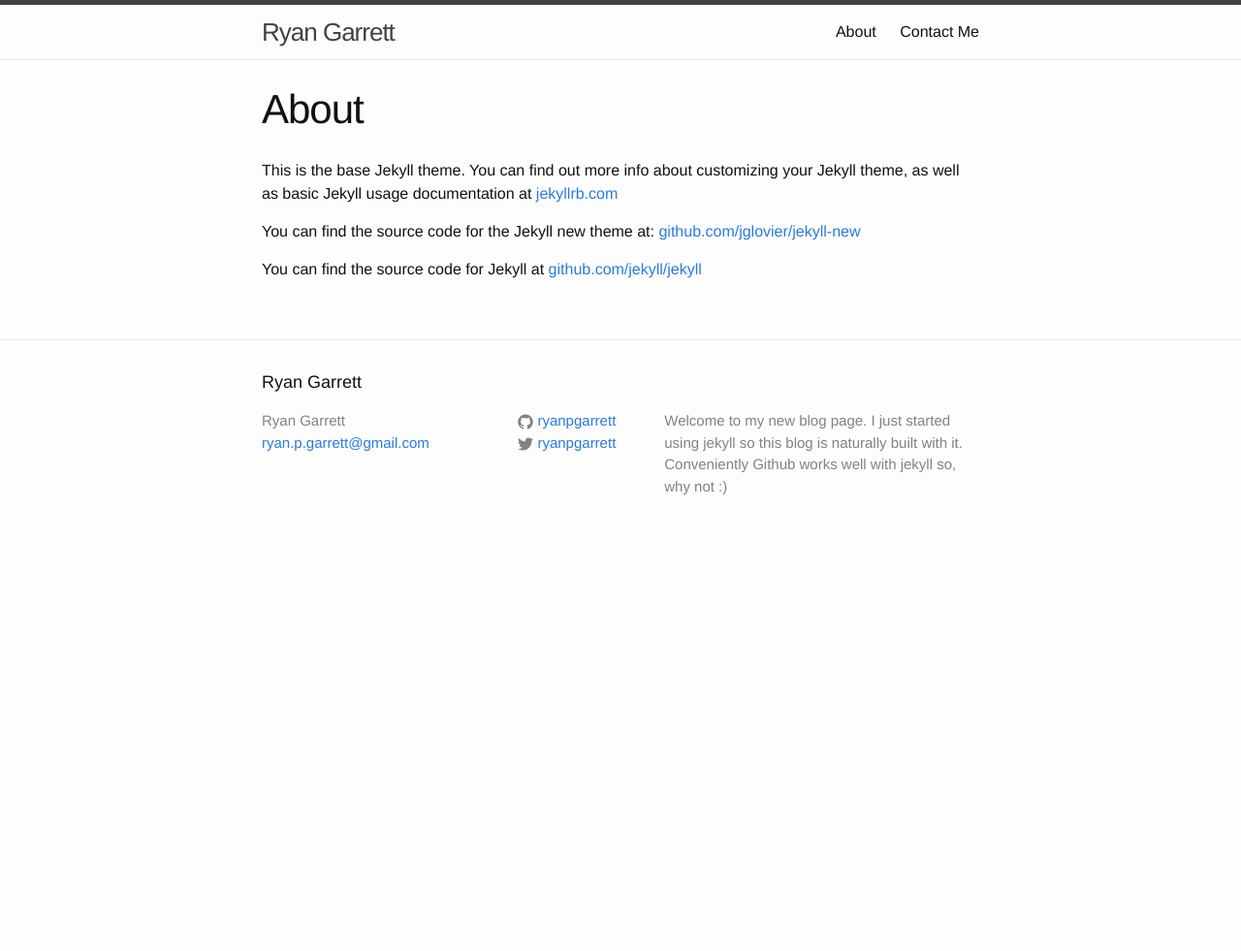
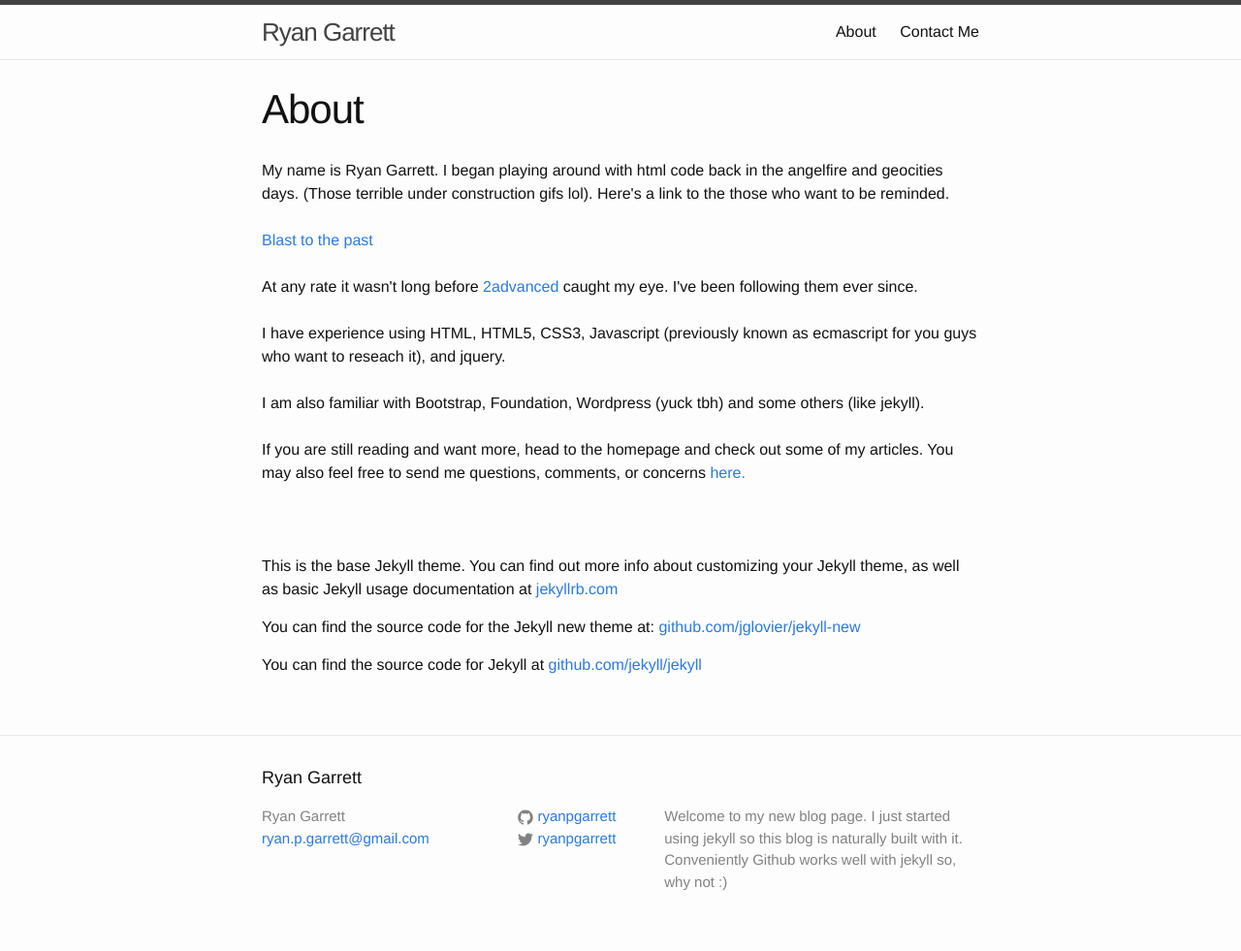
Before and after one commit to ryanpgarrett/ryanpgarrett.github.io, a Jekyll site: the page built from about.md, in a window 1280 px wide. Shown: the whole page at 97% size. Built offline with Jekyll 4.4.1, drawn with Linux system fonts in a browser that asks for light colours; before the commit the page ends 900 px from its top, so only the background shows below that.

Commit message:
updates
updates

```diff
--- a/_layouts/contact.html
+++ b/_layouts/contact.html
@@ -58,7 +58,6 @@ onkeyup=""
  /></div>
 </li>
 
-
 </ul>
   </article>
 
--- a/_layouts/page.html
+++ b/_layouts/page.html
@@ -8,7 +8,21 @@ layout: default
   </header>
 
   <article class="post-content">
+      My name is Ryan Garrett. I began playing around with html code back in the angelfire and geocities days. (Those terrible under construction gifs lol). Here's a link to the those who want to be reminded.<br><br>
+
+     <a href="http://www.textfiles.com/underconstruction/">Blast to the past</a> <br><br>
+
+      At any rate it wasn't long before <a href="www.2advanced.com">2advanced</a> caught my eye. I've been following them ever since.<br><br>
+
+      I have experience using HTML, HTML5, CSS3, Javascript (previously known as ecmascript for you guys who want to reseach it), and jquery.<br><br>
+
+      I am also familiar with Bootstrap, Foundation, Wordpress (yuck tbh) and some others (like jekyll).<br><br>
+
+      If you are still reading and want more, head to the homepage and check out some of my articles. You may also feel free to send me questions, comments, or concerns <a href="contact.html">here.</a><br><br><br><br>
+
     {{ content }}
+
+
   </article>
 
 </div>
```
